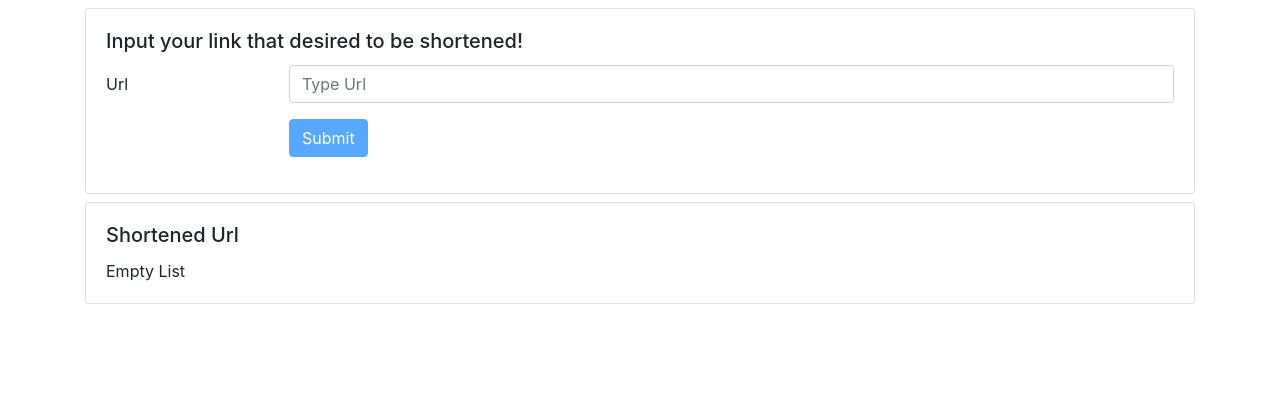
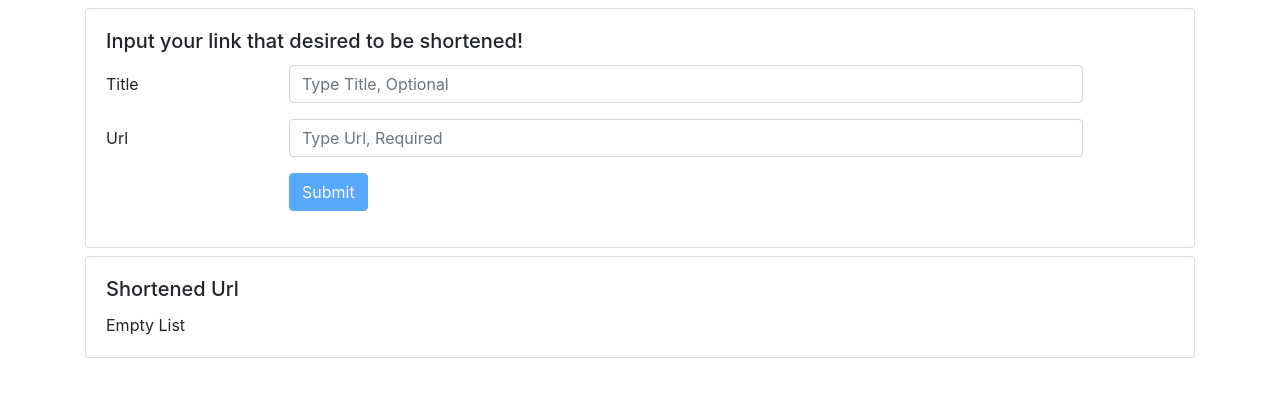
Before and after one commit to sss2sssss/react-shortener, a React (Create React App) app: page / in a window 1280 px wide. Shown: the top 394 px of the page. Built offline with nearby package versions, Linux system fonts and the light colour scheme.

Commit message:
Implement Title for link shortener And add preview implementation for Title input

```diff
--- a/package.json
+++ b/package.json
@@ -1,6 +1,6 @@
 {
   "name": "react_shortener",
-  "version": "0.1.0",
+  "version": "1.0.0",
   "private": true,
   "dependencies": {
     "@testing-library/jest-dom": "^4.2.4",
--- a/src/App.css
+++ b/src/App.css
@@ -2,3 +2,12 @@
   margin-top: 0.5rem !important;
   margin-bottom: 0.5rem !important;
 }
+
+.dropdown-align {
+  text-align: right !important;
+}
+
+.break-all {
+  white-space: normal;
+  word-break: break-all;
+}
--- a/src/App.tsx
+++ b/src/App.tsx
@@ -1,10 +1,12 @@
 import React, { Component } from 'react';
-import { Form, Button, ListGroup, Container, Row, Col, Card, Alert, Spinner } from 'react-bootstrap';
+import { Form, Button, Container, Row, Col, Card, Alert, Spinner, Accordion } from 'react-bootstrap';
 import * as validUrl from 'valid-url';
 import './App.css';
 
 interface Link {
-  urlShortener: string
+  urlTitle: string,
+  urlShortener: string,
+  isToggled: boolean
 }
 
 interface Props {
@@ -12,6 +14,7 @@ interface Props {
 }
 
 interface State {
+  title: string;
   url: string;
   buttonDisabled: boolean;
   failAlertShow: boolean;
@@ -29,6 +32,7 @@ export default class App extends Component<Props, State> {
   constructor(props : any) {
     super(props);
     this.state = {
+      title: '',
       url: '',
       buttonDisabled: false,
       failAlertShow: false,
@@ -52,6 +56,10 @@ export default class App extends Component<Props, State> {
       {
         this.urls = JSON.parse(localStorage.getItem('urlList') || "");
       }
+
+      this.urls.forEach((item) => {
+        item.isToggled = false;
+      });
     }
     catch (e)
     {
@@ -67,16 +75,46 @@ export default class App extends Component<Props, State> {
     this.setState({ url: event.target.value, failAlertShow: false, failMessageInput: '', successAlertShow: false, buttonDisabled: false,});
   }
 
+  onTitleChange = (event : React.ChangeEvent<HTMLInputElement>) => {
+    this.setState({ title: event.target.value, failAlertShow: false, failMessageInput: '', successAlertShow: false, buttonDisabled: false,});
+  }
 
+  onAccordionToggle = (event?: React.SyntheticEvent<Element, Event> | undefined) => {
+    var counter = 0;
+    this.urls.forEach(element => {
+      if (counter.toString() === event?.currentTarget.id)
+      {
+        element.isToggled = !element.isToggled;
+      }
+      else
+      {
+        element.isToggled = false;
+      }
+      counter++;
+    });
+    this.setState({urls: this.urls});
+  }
 
   onSubmit = (event : React.FormEvent<HTMLFormElement>) => {
     event.preventDefault();
-    const { url } = this.state;
-    if (validUrl.isHttpUri(url) || validUrl.isHttpsUri(url))
+    const { url, title } = this.state;
+    if (validUrl.isHttpUri(url.trim()) || validUrl.isHttpsUri(url.trim()))
+    {
+      if(validUrl.isHttpUri(title.trim()) || validUrl.isHttpsUri(title.trim()))
+      {
+        this.setState({
+          buttonDisabled: false,
+          failAlertShow: true,
+          successAlertShow: false,
+          failMessageInput: 'Title Cannot be Same as Url or In Http(s) Url Format!'
+        });
+      }
+      else
       {
         this.setState({
           buttonDisabled: true
         });
+
         fetch("https://firebasedynamiclinks.googleapis.com/v1/shortLinks?key="+ process.env.REACT_APP_FIREBASE_WEB_API_KEY,
         {
           method: 'POST',
@@ -84,13 +122,17 @@ export default class App extends Component<Props, State> {
             'content-type': 'application/json',
           },
           body: JSON.stringify({
-          longDynamicLink: process.env.REACT_APP_FIREBASE_DYNAMIC_LINK_DOMAIN + "?link=" + url
+            longDynamicLink: process.env.REACT_APP_FIREBASE_DYNAMIC_LINK_DOMAIN + "?link=" + url.trim() + ((title.trim() && title.trim() !== "") ? "&st=" + title.trim() : "")
           })
         })
         .then((res) => res.json())
         .then(json => {
+          if (json.shortLink && json.shortLink.trim() !== "")
+          {
             this.urls.push({
-          urlShortener: json.shortLink
+              urlTitle: title,
+              urlShortener: json.shortLink.trim(),
+              isToggled: false
             });
 
             try
@@ -100,6 +142,7 @@ export default class App extends Component<Props, State> {
               this.setState({
                 buttonDisabled: false,
                 urls: this.urls,
+                title: '',
                 url: '',
                 failAlertShow: false,
                 successAlertShow: true,
@@ -117,6 +160,16 @@ export default class App extends Component<Props, State> {
                 failMessageInput: 'Something Unexpected Happened!'
               });
             }
+          }
+          else
+          {
+            this.setState({
+              buttonDisabled: false,
+              failAlertShow: true,
+              successAlertShow: false,
+              failMessageInput: 'Something Unexpected Happened!'
+            });
+          }
         })
         .catch((e) => {
           this.setState({
@@ -126,6 +179,8 @@ export default class App extends Component<Props, State> {
             failMessageInput: 'Something Unexpected Happened!'
           });
         });
+
+      }
     }
     else
     {
@@ -146,11 +201,17 @@ export default class App extends Component<Props, State> {
             <Card>
               <Card.Body>
                 <Card.Title>Input your link that desired to be shortened!</Card.Title>
-                <Form className="App" onSubmit={this.onSubmit}>
+                <Form onSubmit={this.onSubmit}>
+                  <Form.Group as={Row} controlId="formBasicTitle">
+                    <Form.Label column sm={2}>Title</Form.Label>
+                    <Col sm={9}>
+                      <Form.Control placeholder="Type Title, Optional" disabled={this.state.buttonDisabled} value={this.state.title} onChange={this.onTitleChange}/>
+                    </Col>
+                  </Form.Group>
                   <Form.Group as={Row} controlId="formBasicUrl">
                     <Form.Label column sm={2}>Url</Form.Label>
-                    <Col sm={10}>
-                      <Form.Control required placeholder="Type Url" disabled={this.state.buttonDisabled} value={this.state.url} onChange={this.onChange}/>
+                    <Col sm={9}>
+                      <Form.Control required placeholder="Type Url, Required" disabled={this.state.buttonDisabled} value={this.state.url} onChange={this.onChange}/>
                     </Col>
                   </Form.Group>
                   <Form.Group as={Row}>
@@ -185,11 +246,37 @@ export default class App extends Component<Props, State> {
                 <Card.Title>Shortened Url</Card.Title>
                 {
                   this.state.urls && this.state.urls.length > 0 ?
-                  <ListGroup>
+                  <Accordion>
                     {
-                    this.state.urls.map((item, index) => <ListGroup.Item target="_blank" key={index} action href={item.urlShortener}>{item.urlShortener}</ListGroup.Item>)
+                      this.state.urls.map((item, index) =>
+                      <Card key={index}>
+                        <Card.Header>
+                          <Row>
+                            <Col sm={9}>
+                              <Accordion.Toggle id={index} className="break-all" as={Button} variant="link" eventKey={index.toString()} onClick={this.onAccordionToggle}>
+                                {
+                                  (item.urlTitle && item.urlTitle.trim() !== "") ? <i>{item.urlTitle.trim()}</i> : <i>No Title</i>
                                 }
-                  </ListGroup> : <Card.Text>Empty List</Card.Text>
+                              </Accordion.Toggle>
+                            </Col>
+                            <Col sm={3} className="dropdown-align">
+                              {
+                                (item.isToggled) ? String.fromCharCode(9650) : String.fromCharCode(9660)
+                              }
+                            </Col>
+                          </Row>
+                        </Card.Header>
+                        <Accordion.Collapse eventKey={index.toString()}>
+                          <Card.Body>
+                            <Card.Link target="_blank" href={item.urlShortener}>{item.urlShortener}</Card.Link>
+                          </Card.Body>
+                        </Accordion.Collapse>
+                      </Card>
+                      )
+                    }
+                  </Accordion>
+                  :
+                  <Card.Text>Empty List</Card.Text>
                 }
               </Card.Body>
             </Card>
```
Lines whose indentation alone changed are shown as unchanged.
